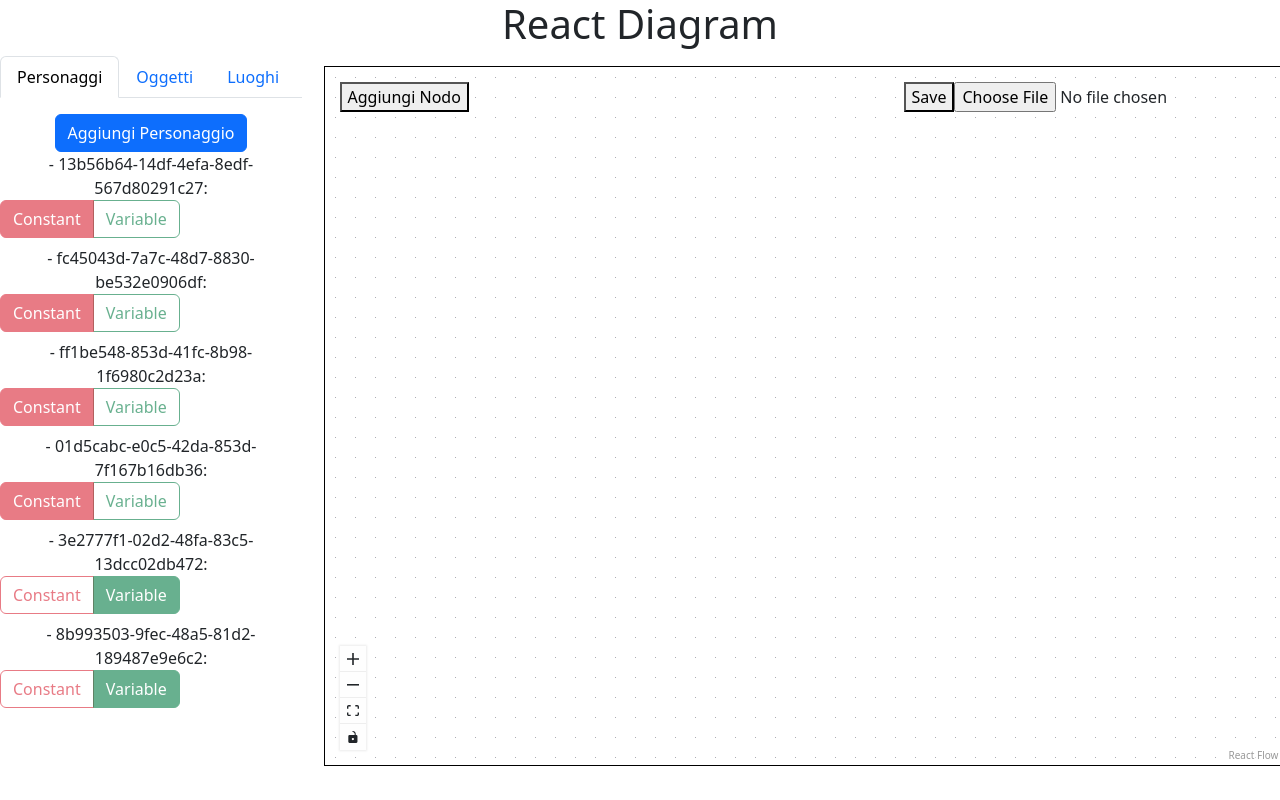
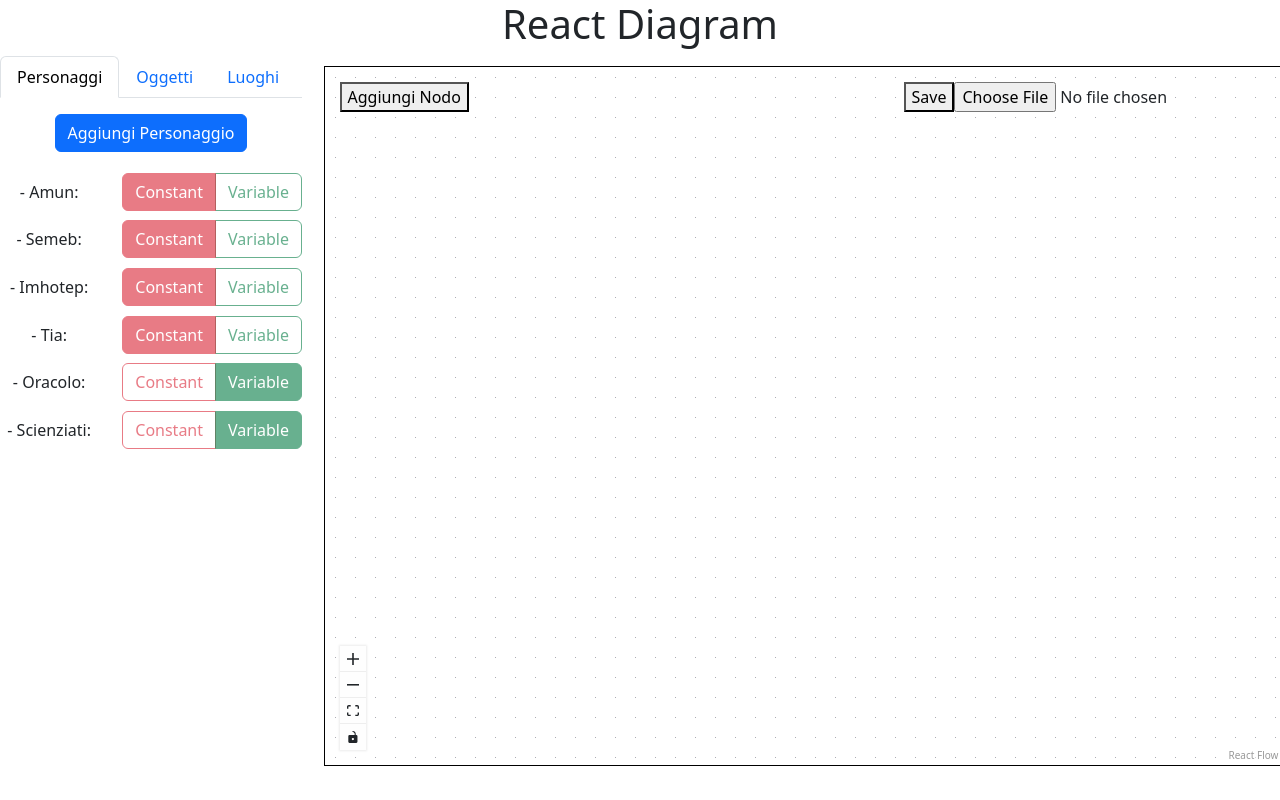
Before and after one commit to MrGreensushi/MockupDiagramWebApp, a React (Create React App) app: page / in a window 1280 px wide. Built offline with nearby package versions, Linux system fonts and the light colour scheme; what timers would draw is missing.

Commit message:
fixed StoryElementComponent

```diff
--- a/src/Features/ElementContainerPicker.js
+++ b/src/Features/ElementContainerPicker.js
@@ -1,5 +1,5 @@
 import React, { useState } from "react";
-import StoryElementComponent from "./StoryElementComponent";
+import StoryElementComponent from "./StoryElementComponent.tsx";
 
 const ElementContainerPicker = ({
   elements,
--- a/src/Features/StoryElementComponent.js
+++ b/src/Features/StoryElementComponent.tsx
@@ -1,3 +1,4 @@
+import React from "react";
 import { useEffect, useState } from "react";
 import { Col, Row, ToggleButton, ButtonGroup } from "react-bootstrap";
 
@@ -14,10 +15,10 @@ const StoryElementComponent = ({ element,additionalName="" }) => {
   ];
 
   return (
-    <Row>
-      <Col>- {element.id}:</Col>
-      <Col>
-        <ButtonGroup className="mb-2" >
+    <Row style={{paddingTop: ".3rem", paddingBottom:".3rem"}} className="align-items-center">
+      <Col >- {element.name}:</Col>
+      <Col >
+        <ButtonGroup  >
           {radios.map((radio, idx) => (
             <ToggleButton
               key={"Toggle:"+element.id+idx}
@@ -35,9 +36,7 @@ const StoryElementComponent = ({ element,additionalName="" }) => {
           ))}
         </ButtonGroup>
       </Col>
-      <Col>
-        <label>{element.type}</label>
-      </Col>
+
     </Row>
   );
 };
--- a/src/Features/StoryElementFormsTab.tsx
+++ b/src/Features/StoryElementFormsTab.tsx
@@ -1,10 +1,6 @@
 import { Tabs, Tab, Button } from "react-bootstrap";
-import StoryElementContainerForm from "./StoryElementContainerForm";
 import NarrativeDataManager from "../StoryElements/NarrativeDataManager.ts";
-import CharacterContainer from "../StoryElements/CharacterContainer";
-import ObjectContainer from "../StoryElements/ObjectContainer";
-import BackgroundContainer from "../StoryElements/BackgroundContainer";
-import StoryElementComponent from "./StoryElementComponent";
+import StoryElementComponent from "./StoryElementComponent.tsx";
 import { Component, useEffect, useState } from "react";
 import { CharacterElement, LocationElement, ObjectElement, StoryElement, StoryElementEnum } from "../StoryElements/StoryElement.ts";
 import React from "react";
@@ -83,6 +79,7 @@ const StoryElementFormsTab = () => {
             onSubmit = {onSubmitNewLocation} />
         </Tab>
       </Tabs>
+      <div style={{paddingBottom:"1rem"}}></div>
       {elements.map((element) => (
         <StoryElementComponent
           key={"Tab:StoryElement:" + element.id}
```
